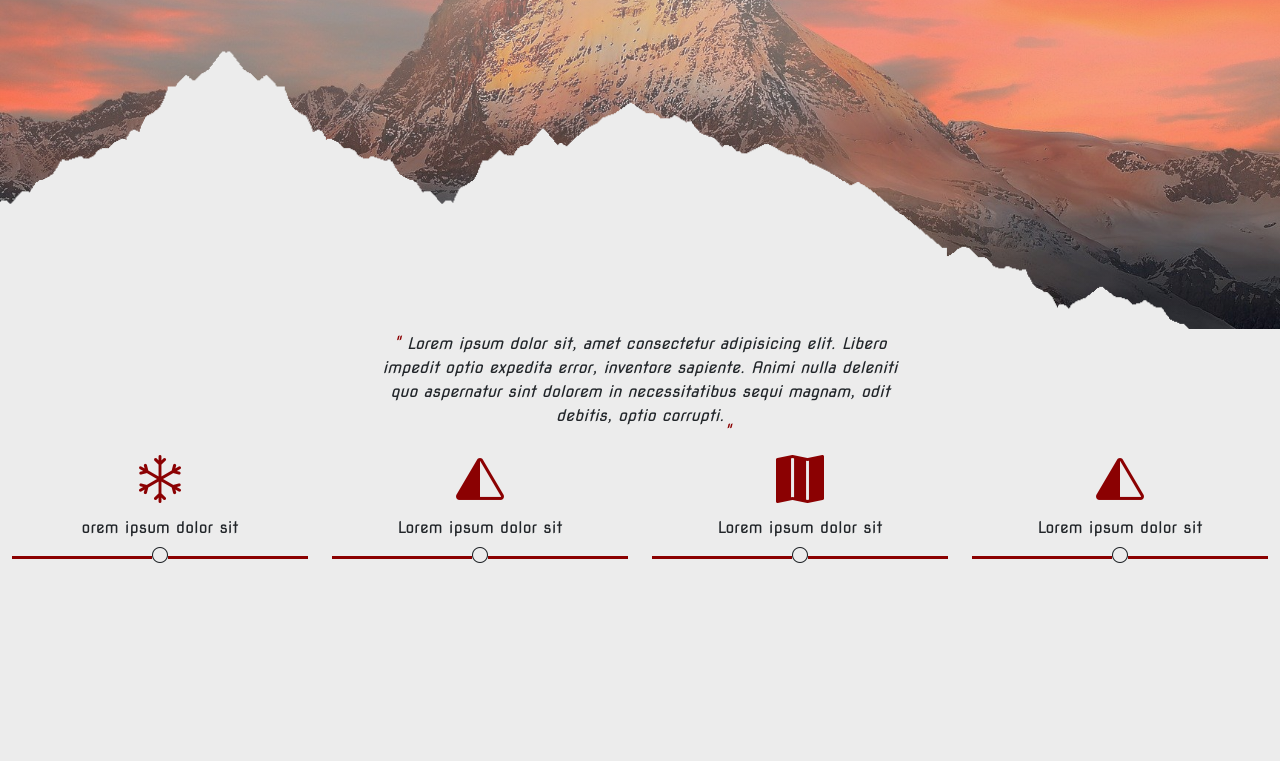
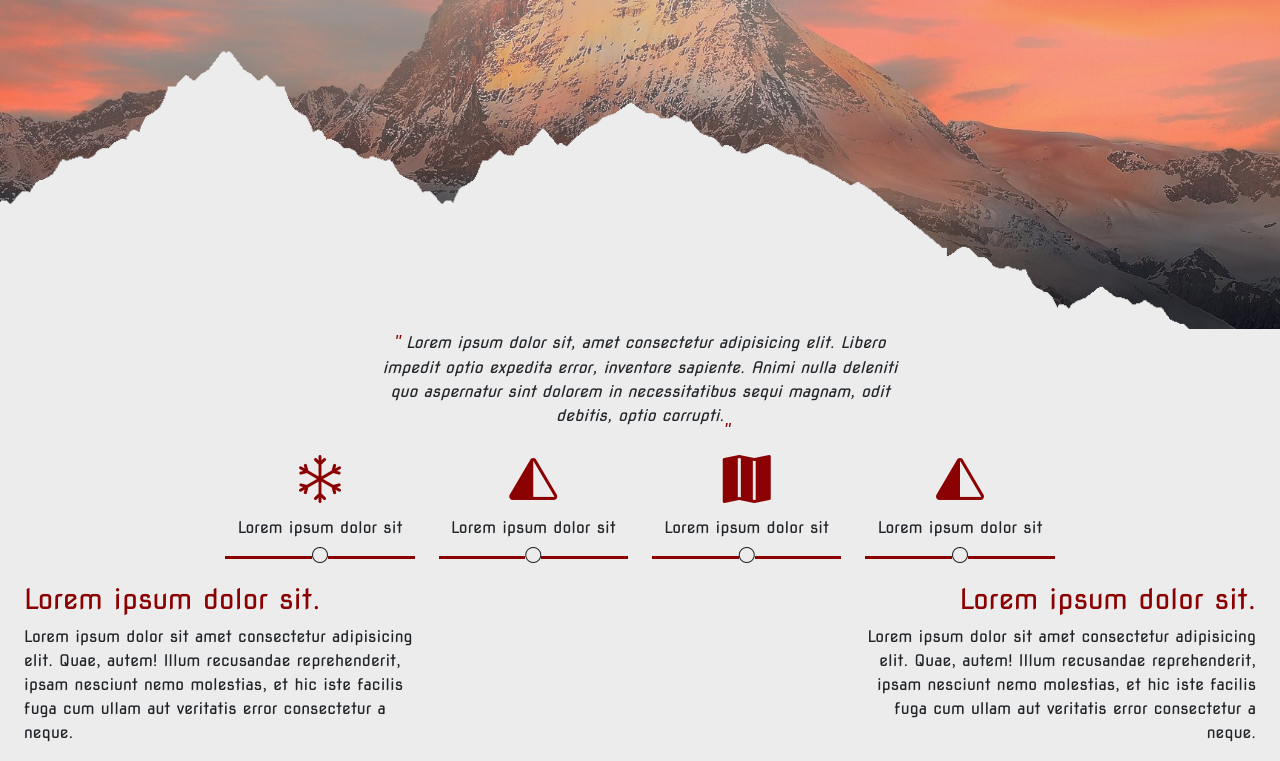
Before and after one commit to Alessio-Zamuner/progetto-red_Alessio-Zamuner, a plain HTML site: page index.html in a window 1280 px wide. Shown: the part 607-1368 px from the top of the page. Before the commit the page ends 1190 px from the top, so only its background shows below. Drawn offline with nearby package versions, Linux system fonts and the light colour scheme.

Commit message:
paragrafi e correzione

```diff
--- a/index.html
+++ b/index.html
@@ -53,29 +53,29 @@
         </div>
     </div>
     <div class="container-fluid">
-      <div class="row text-center">
-        <div class="col-3">
+      <div class="row text-center justify-content-center">
+        <div class="col-2">
           <i class="bi bi-snow item"></i>
-          <p > orem ipsum dolor sit</p>
+          <p > Lorem ipsum dolor sit</p>
           <div class="bordo mb-4">
             <i class="bi bi-circle"></i>
+          </div>
         </div>
-        </div>
-        <div class="col-3">
+        <div class="col-2">
           <i class="bi bi-triangle-half item"></i>
           <p> Lorem ipsum dolor sit</p>
           <div class="bordo mb-4">
             <i class="bi bi-circle"></i>
         </div>
         </div>
-        <div class="col-3">
+        <div class="col-2">
           <i class="bi bi-map-fill item"></i>
           <p>Lorem ipsum dolor sit</p>
           <div class="bordo mb-4">
             <i class="bi bi-circle"></i>
         </div>
         </div>
-        <div class="col-3">
+        <div class="col-2">
           <i class="bi bi-triangle-half item"></i>
             <p>Lorem ipsum dolor sit</p>
             <div class="bordo mb-4">
@@ -83,13 +83,15 @@
           </div>
         </div>
     </div>
-    <div class="container">
-      <div class="row">
+    <div class="container-fluid">
+      <div class="row justify-content-between">
         <div class="col-4">
-
+          <h3>Lorem ipsum dolor sit.</h3>
+          <p>Lorem ipsum dolor sit amet consectetur adipisicing elit. Quae, autem! Illum recusandae reprehenderit, ipsam nesciunt nemo molestias, et hic iste facilis fuga cum ullam aut veritatis error consectetur a neque.</p>
         </div>
-        <div class="col-4">
-
+        <div class="col-4 text-end">
+          <h3>Lorem ipsum dolor sit.</h3>
+          <p>Lorem ipsum dolor sit amet consectetur adipisicing elit. Quae, autem! Illum recusandae reprehenderit, ipsam nesciunt nemo molestias, et hic iste facilis fuga cum ullam aut veritatis error consectetur a neque.</p>
         </div>
       </div>
     </div>
--- a/style.css
+++ b/style.css
@@ -34,13 +34,18 @@ h1{
     font-size: 7vmax;
     color: var(--sec);
 }
+h3{
+    color: var(--sec);
+}
 #quotes::before{
     font-size: large;
+    font-family: 'rajdhani', sans-serif;
     content: ' " ' ;
     color: var(--sec);
 }
 #quotes::after{
     font-size: large ;
+    font-family: 'rajdhani', sans-serif;
     content: ' " ' ;
     color: var(--sec);
     position: absolute;
```
